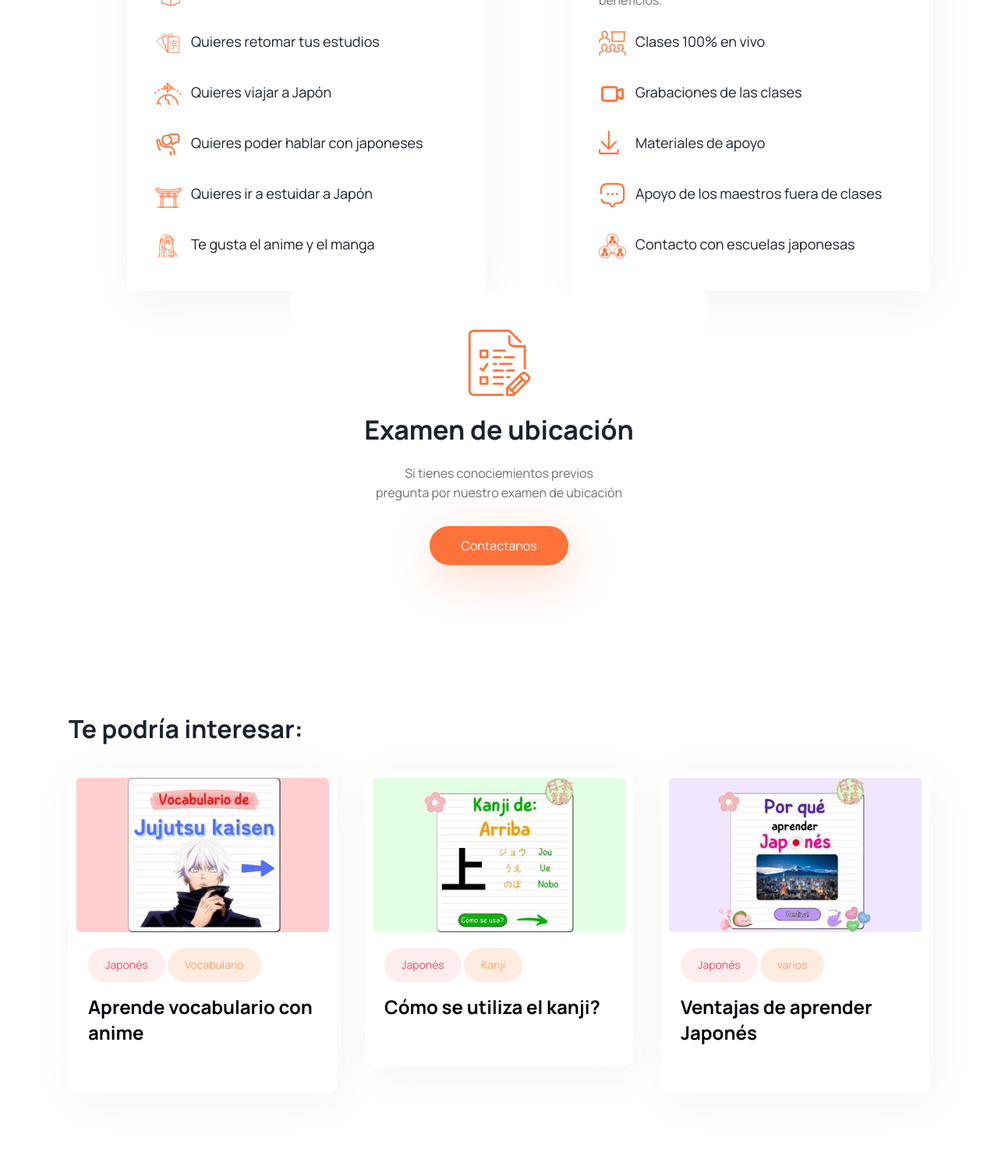
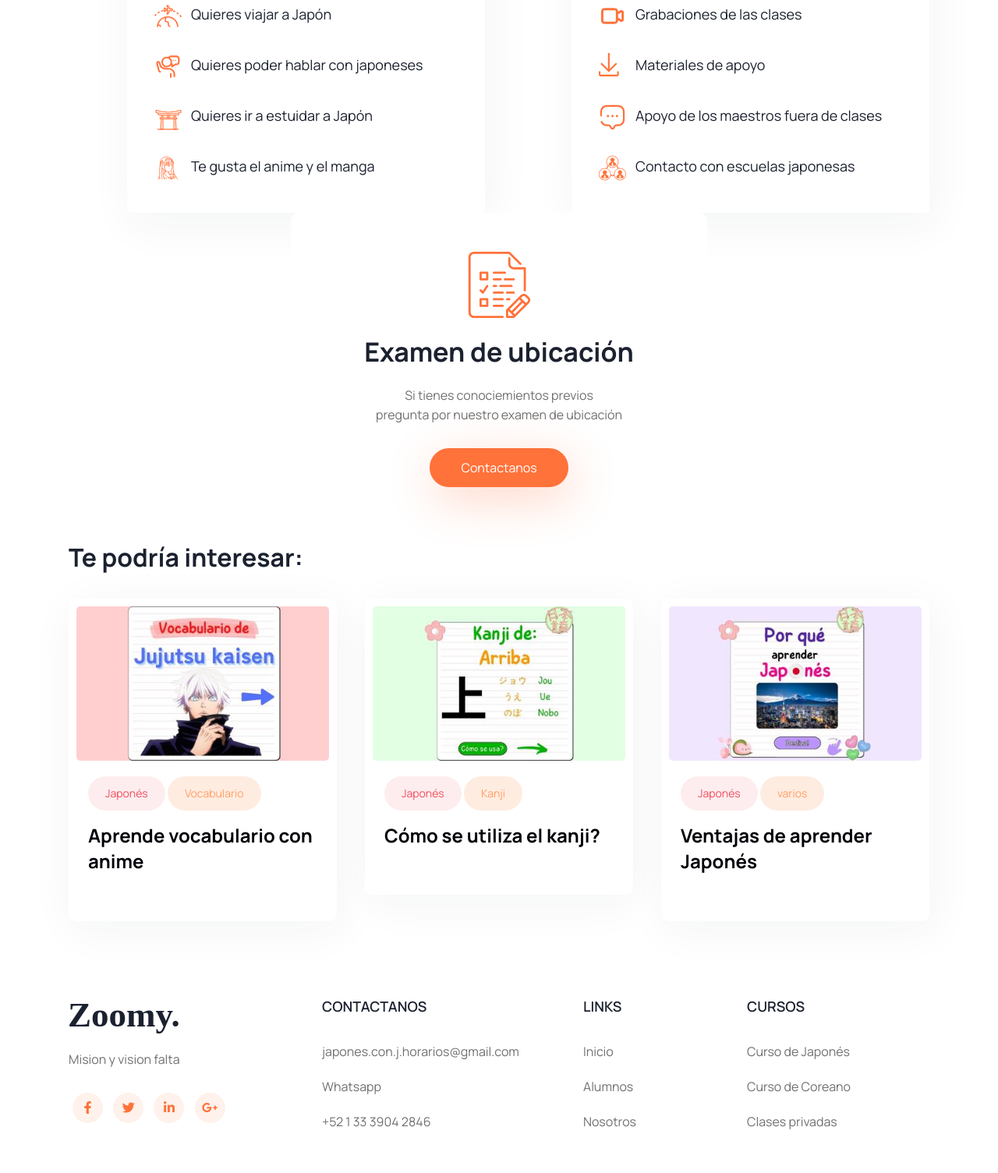
Before and after one commit to roggerzilla/junbigo, a plain HTML site: page japones.html in a window 1280 px wide. Shown: the part 1263-2768 px from the top of the page at 78% size. Drawn offline with Linux system fonts and the light colour scheme.

Commit message:
respaldo

```diff
--- a/japones.html
+++ b/japones.html
@@ -172,7 +172,7 @@
       </section>
       <!--page-title-area end-->
       <!--course-details-area start-->
-      <section class="course-details-area pt-150 pb-120 pt-md-100 pb-md-70 pt-xs-100 pb-xs-70">
+      <section class="course-details-area pt-50 pt-md-100 pb-md-70 pt-xs-100 pb-xs-70">
           <div class="container">
                   <div class="row">
                       <div class="col-xxl-8 col-xl-7">
@@ -318,7 +318,7 @@
       <!--course-details-area end-->
 
        <!-- feature-course start -->
-       <section class="feature-course pb-130 pt-md-95 pb-md-80 pt-xs-95 pb-xs-80">
+       <section class="feature-course pt-md-95 pb-md-80 pt-xs-95 pb-xs-80">
             <div class="container">
                <h2 class="courses-title mb-35">Te podría interesar: </h2>
                 <div class="row">
```
Also changed, not shown: coreano.html (+2 -2 lines).
